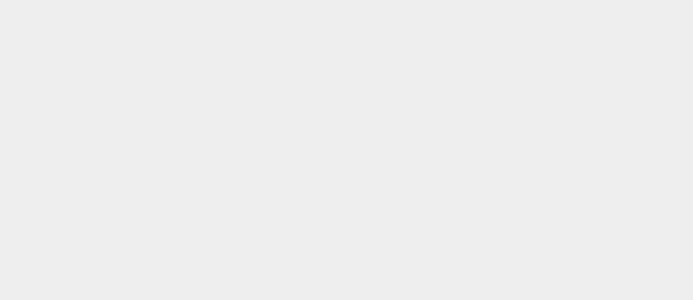
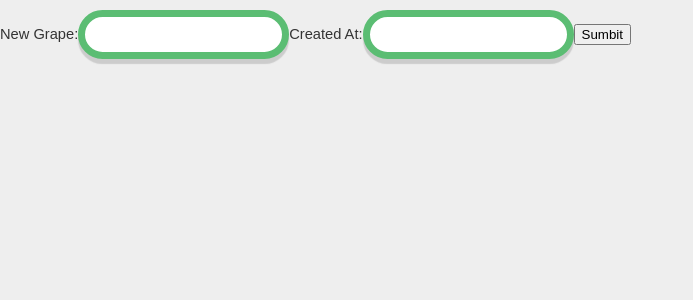
Before and after one commit to AJMerr/Grapevine-React, a React (Create React App) app in the folder grapevine-react/: page /newseed in a window 1280 px wide. Shown: the top 300 px of the page, without its empty margins (0-693 px from the left). Built offline with nearby package versions, Linux system fonts and the light colour scheme.

Commit message:
Added a page for creating new seeds (messages) that will then display on the main page

```diff
--- a/grapevine-react/src/App.js
+++ b/grapevine-react/src/App.js
@@ -1,6 +1,7 @@
 import React from 'react';
 import { BrowserRouter as Router, Route, Switch } from 'react-router-dom';
 import AllSeeds from './components/AllSeeds';
+import CreateSeed from './components/CreateSeed';
 import './App.css';
 require ("./components/styles.css")
 
@@ -11,6 +12,7 @@ class App extends React.Component {
         <div>
           <Switch>
             <Route exact path = "/"component = {AllSeeds} />
+            <Route exact path= "/newseed" component = {CreateSeed} />
           </Switch>
         </div>
       </Router>
--- /dev/null
+++ b/grapevine-react/src/components/CreateSeed.js
@@ -0,0 +1,47 @@
+import React, { Component } from 'react'
+import axios  from 'axios'
+
+export default class CreateSeed extends Component {
+
+    state = {
+        newSeed: {
+            seed: '',
+            created_at: ''
+        }
+    }
+
+    chaangeHandler = (e) => {
+        const copyNewSeed = { ...this.state.newSeed }
+        copyNewSeed[e.target.name] = e.target.value
+        this.setState({ newSeed: copyNewSeed })
+    }
+
+    newSeed = (e) => {
+        e.preventDefault()
+        // eslint-disable-next-line no-lone-blocks
+        {
+            axios.post("api/grapevine", {
+                seed: this.state.newSeed.seed,
+                created_at: this.state.newSeed.created_at
+            })
+        }
+    }
+
+    render () {
+        return (
+            <div>
+                <form onSubmit={this.newSeed}>
+                    <label>
+                        New Grape:
+                        <input id="seed" type="text" value={this.state.newSeed.seed} onChange={this.chaangeHandler} name="seed"/>
+                    </label>
+                    <label>
+                        Created At:
+                        <input id="created at" type="text" value={this.state.newSeed.created_at} onChange={this.chaangeHandler} name="created at"/>
+                    </label>
+                    <button onClick={this.newSeed}> Sumbit </button>
+                </form>
+            </div>
+        )
+    }
+}
```
